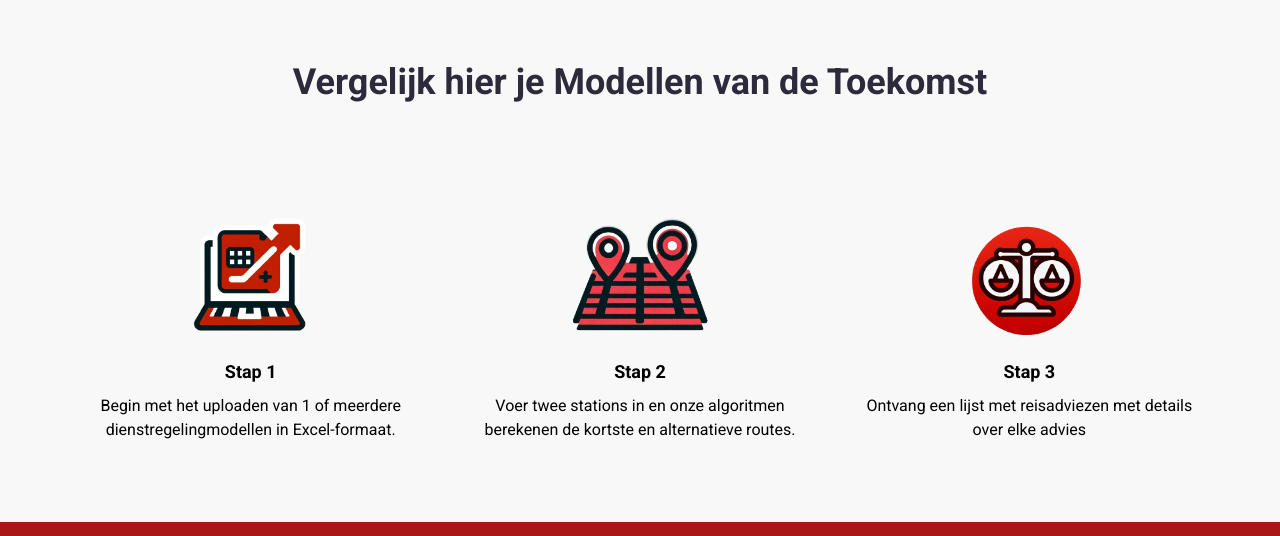
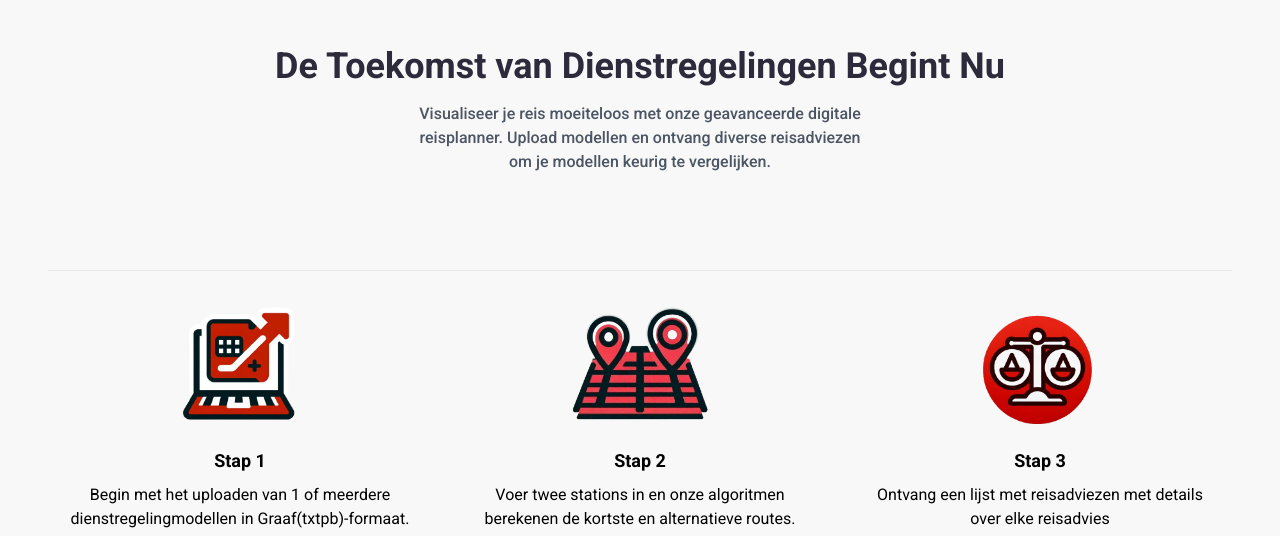
Before and after one commit to vishaal010/Travel-Planner-ProRail, a React (Vite) app in the folder client-app/: page / in a window 1280 px wide. Shown: the part 416-952 px from the top of the page. Built offline with nearby package versions, Linux system fonts and the light colour scheme; no server answers.

Commit message:
Text Change

```diff
--- a/client-app/src/components/GuidePlan.tsx
+++ b/client-app/src/components/GuidePlan.tsx
@@ -22,7 +22,7 @@ export default function GuidePlan() {
     {
       id: 1,
       title:
-        'Begin met het uploaden van 1 of meerdere dienstregelingmodellen in Excel-formaat.',
+        'Begin met het uploaden van 1 of meerdere dienstregelingmodellen in Graaf(txtpb)-formaat.',
       icon: 'assets/step1.png',
     },
     {
@@ -33,18 +33,22 @@ export default function GuidePlan() {
     },
     {
       id: 3,
-      title: 'Ontvang een lijst met reisadviezen met details over elke advies ',
+      title: 'Ontvang een lijst met reisadviezen met details over elke reisadvies ',
       icon: 'assets/step3.png',
     },
   ]
 
   return (
-    <div className="bg-gray-750 p-16">
-      <h2 className="text-2xl md:text-3xl text-blue-950 font-bold lg:text-4xl text-center mb-20 font-roboto">
-        Vergelijk hier je Modellen van de Toekomst
+      <div className="bg-gray-750 p-12">
+        <h2 className="text-2xl md:text-3xl text-blue-950 font-bold lg:text-4xl text-center mb-4 font-roboto">
+          De Toekomst van Dienstregelingen Begint Nu
         </h2>
+        <p className="text-center font-medium text-gray-600 mb-24 font-roboto max-w-md mx-auto">
+          Visualiseer je reis moeiteloos met onze geavanceerde digitale reisplanner. Upload modellen en
+            ontvang diverse reisadviezen om je modellen keurig te vergelijken.
+          </p>
         {/*<TrainAnimation/>*/}
-
+        <hr className="w-full"/>
         <div className="relative grid md:grid-cols-3 gap-4">
           {steps.map((step, index) => (
               <motion.div
@@ -69,5 +73,5 @@ export default function GuidePlan() {
           ))}
         </div>
       </div>
-  )
+  );
 }
--- a/client-app/src/components/card/ModelCard.tsx
+++ b/client-app/src/components/card/ModelCard.tsx
@@ -199,7 +199,7 @@ const ModelCard: React.FC<ModelCardProps> = ({
                 alt="Hour Division Icon"
               />
               <p className="tracking-wide">{reisAdvies.UurPatroon}</p>
-              <TooltipComponent message="Uurverdeling" position="right">
+              <TooltipComponent message="Minuut van het uur wanneer er een trein aankomt" position="right">
                 <svg
                   xmlns="http://www.w3.org/2000/svg"
                   fill="none"
```
Lines whose indentation alone changed are shown as unchanged.
